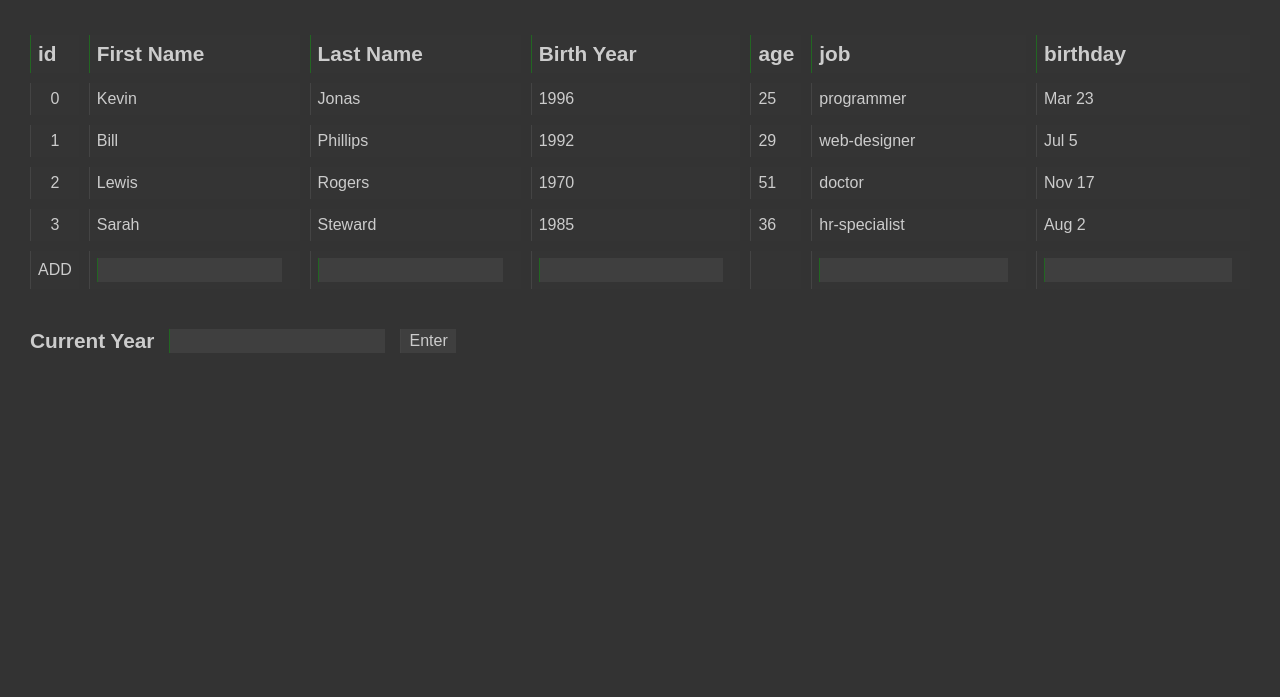
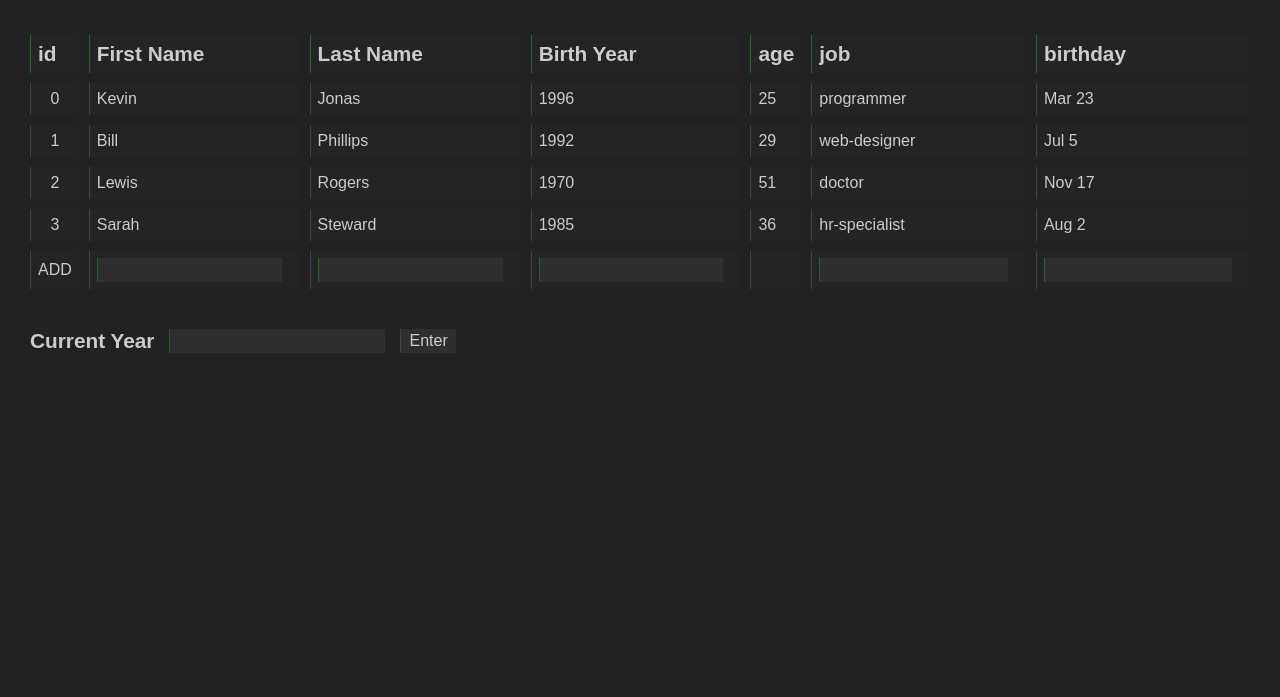
Before and after one commit to vahan-sahakyan/friends-info-hinter, a plain HTML site: page index.html in a window 1280 px wide. Shown: the part 103-800 px from the top of the page. Drawn offline with Linux system fonts and the light colour scheme.

Commit message:
Update style.css

```diff
--- a/style.css
+++ b/style.css
@@ -6,7 +6,7 @@
 
 body {
   color: #ccc;
-  background-color: #333;
+  background-color: #222;
   font-family: sans-serif;
   font-size: 1.3rem;
   position: relative;
@@ -39,7 +39,7 @@ table {
 }
 
 table > * > * {
-  background-color: #38383859;
+  background-color: #28282859;
 }
 
 tbody th,
@@ -60,7 +60,7 @@ h4 {
 }
 input {
   font-size: 1rem;
-  background-color: #3f3f3f;
+  background-color: #2f2f2f;
   border: 0;
   border-left: 1px solid #262;
   padding: 3px 4px;
@@ -79,7 +79,7 @@ tfoot input {
 button {
   padding: 3px 8px;
   font-size: 1rem;
-  background-color: #3f3f3f;
+  background-color: #2f2f2f;
   color: #ccc;
   border: 0;
   border-left: 1px solid #444;
```
